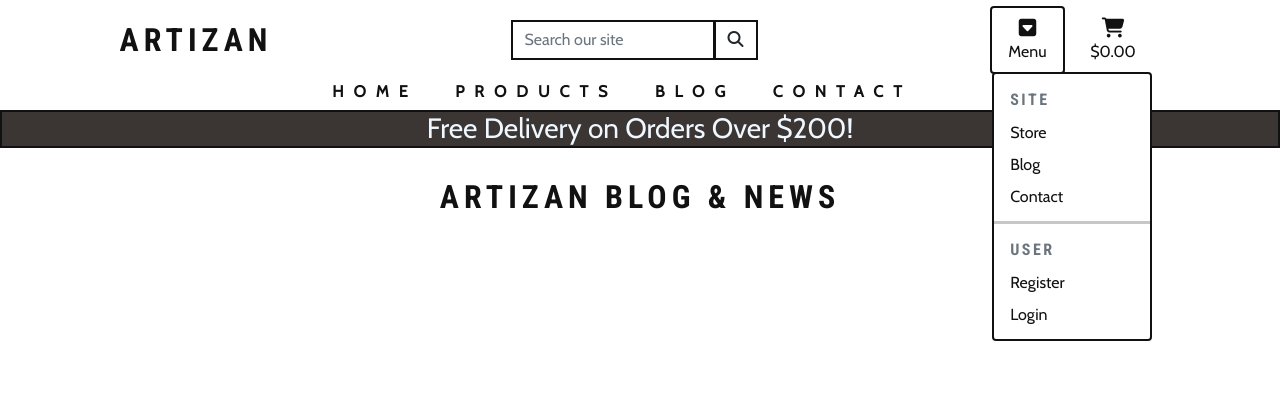
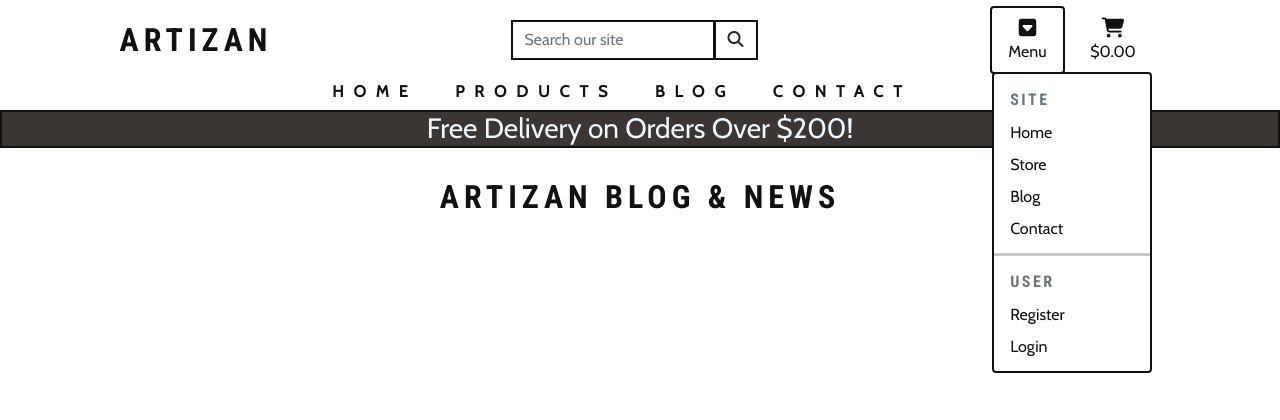
Before and after one commit to Birrellc/Project__artiZan-ms4, a Django app: page /blog/ in a window 1280 px wide, after a click on "Menu". Shown: the top 420 px of the page. Run offline with Django 3.2, Linux system fonts and the light colour scheme; data that the repository does not hold is empty; some libraries are stand-ins or nearby versions.

Commit message:
Feat: added home link to nav menu

```diff
--- a/templates/includes/main-nav.html
+++ b/templates/includes/main-nav.html
@@ -42,6 +42,7 @@
             <hr class="dropdown-divider">
             {% endif %}
             <h6 class="dropdown-header subheader-text">SITE</h6>
+            <a href="{% url 'home' %}" class="dropdown-item">Home</a>
             <a href="{% url 'products' %}" class="dropdown-item">Store</a>
             <a href="{% url 'blog' %}" class="dropdown-item">Blog</a>
             <a href="{% url 'contact' %}" class="dropdown-item">Contact</a>
--- a/templates/includes/mobile-nav.html
+++ b/templates/includes/mobile-nav.html
@@ -16,6 +16,7 @@
         <hr class="dropdown-divider">
         {% endif %}
         <h6 class="dropdown-header subheader-text">Site</h6>
+        <a href="{% url 'home' %}" class="dropdown-item">Home</a>
         <a href="{% url 'products' %}" class="dropdown-item">Store</a>
         <a href="{% url 'blog' %}" class="dropdown-item">Blog</a>
         <a href="{% url 'contact' %}" class="dropdown-item">Contact</a>
```
